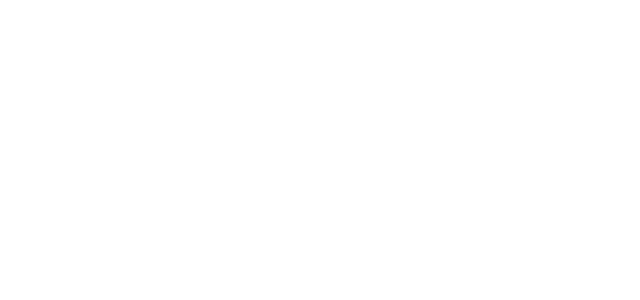
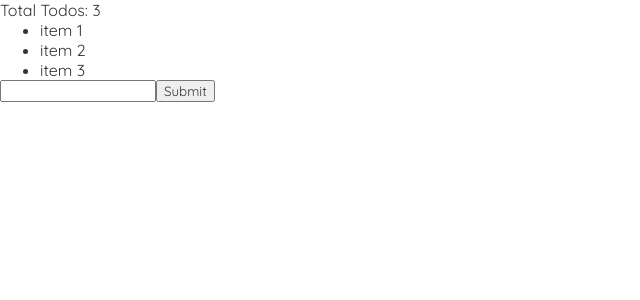
Before and after one commit to apl-mhd/reactjs, a React (Create React App) app: page / in a window 1280 px wide. Shown: the top 300 px of the page, without its empty margins (0-640 px from the left). Built offline with nearby package versions, Linux system fonts and the light colour scheme.

Commit message:
done with lifting state

```diff
--- a/src/Lifting.js
+++ b/src/Lifting.js
@@ -1,7 +1,54 @@
+import { useState } from "react"
 import React from "react"
 export default function Lifting(){
+    const [todos, setTodos] =  useState(["item 1", "item 2", "item 3"])
 
     return(
-        <h1>hello</h1>
+        <>
+            <TodoCount todos={todos}/>
+            <TodoList todos={todos} />
+            <AddTodo setTodos={setTodos}/>
+        </>
     )
 }
+
+function del(e){
+
+    e.preventDefault()
+    console.log(e.target.value.key)
+}
+
+
+function TodoCount(props){
+    return <div>Total Todos: {props.todos.length} </div>
+}
+
+
+function TodoList(props){
+    return(
+        <ul>
+            {props.todos.map((todo, index) =>{
+
+                return(
+                <li onClick={del} key={index}>{todo}</li>
+                )
+                })}
+        </ul>
+    )
+}
+
+function AddTodo(props){
+    function handleSubmit(e){
+        e.preventDefault();
+        const todo = e.target.elements.todo.value
+        console.log(todo)
+        props.setTodos(prevTodos => [...prevTodos, todo])
+    }
+
+    return(
+        <form onSubmit={handleSubmit}>
+            <input type="text" id="todo"/>
+            <input type="submit" value="Submit"/>
+        </form>
+    )
+}
--- a/src/index.js
+++ b/src/index.js
@@ -7,7 +7,7 @@
 
 const root = ReactDOM.createRoot(document.getElementById('root'));
 
-root.render()
+root.render(<Lifting/>)
 
 
 
```
